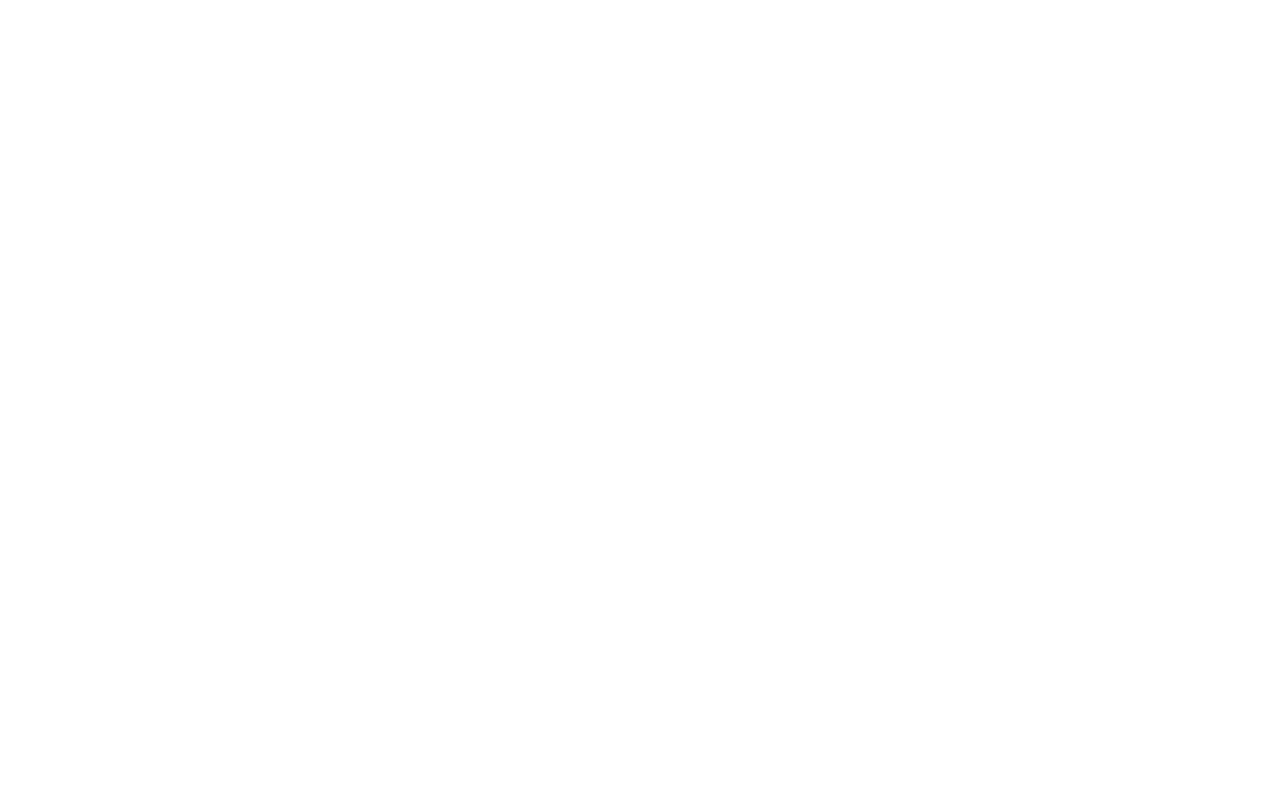
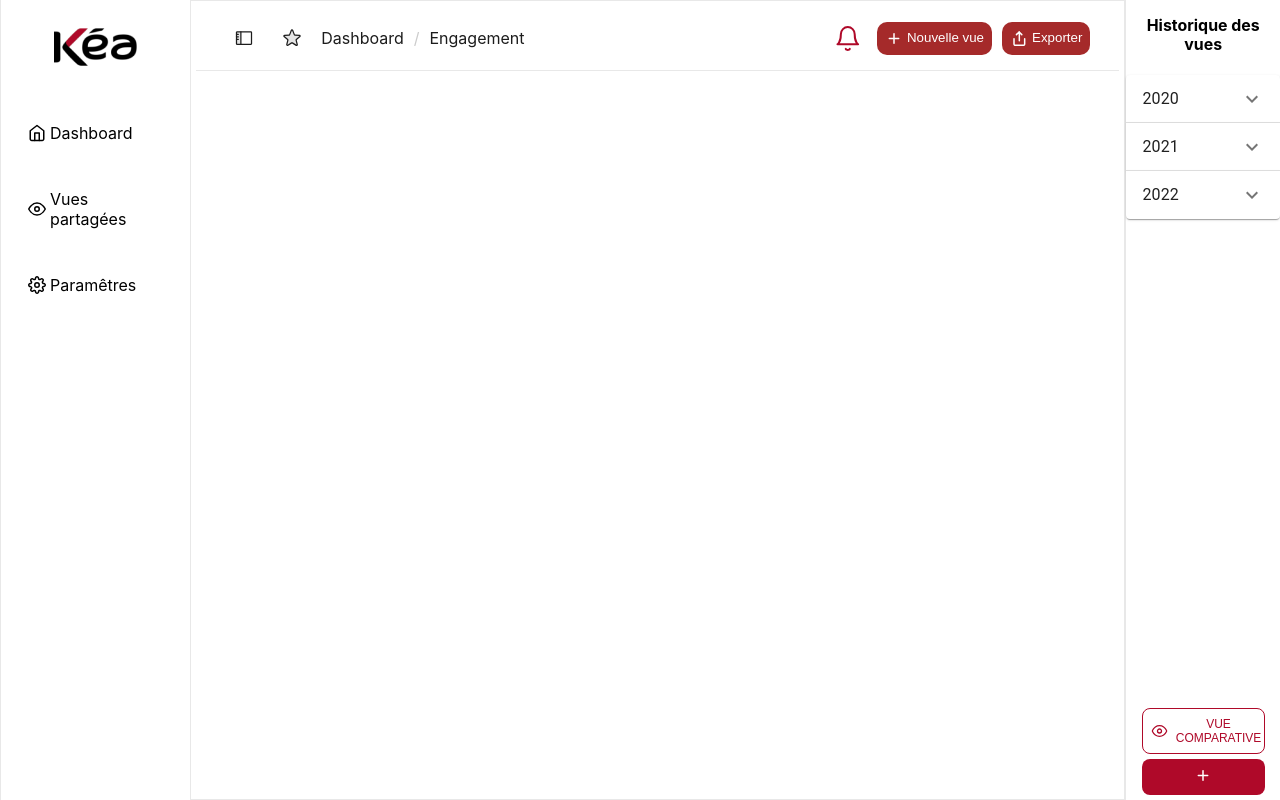
Before and after one commit to AlexisAmadei/KEAPartners_reactApp, a React (Create React App) app in the folder kea_dashboard/: page / in a window 1280 px wide. Before the commit this address had no page. Built offline with nearby package versions, Linux system fonts and the light colour scheme.

Commit message:
revert change to routes and svg

```diff
--- a/kea_dashboard/src/components/Header.css
+++ b/kea_dashboard/src/components/Header.css
@@ -37,5 +37,4 @@
 .icon-head:hover {
     cursor: pointer;
     transform: scale(1.1);
-    filter: invert(1) sepia(1) saturate(5) hue-rotate(100deg);
 }
--- a/kea_dashboard/src/index.js
+++ b/kea_dashboard/src/index.js
@@ -3,15 +3,13 @@
 import './index.css';
 import App from './App';
 import reportWebVitals from './reportWebVitals';
-import { BrowserRouter, Route, Link, Routes } from 'react-router-dom';
+import { BrowserRouter } from 'react-router-dom';
 
 const root = ReactDOM.createRoot(document.getElementById('root'));
 root.render(
   <React.StrictMode>
     <BrowserRouter>
-      <Routes>
-        <Route path="/App" element={<App />} />
-      </Routes>
+      <App />
     </BrowserRouter>
   </React.StrictMode>
 );
```
